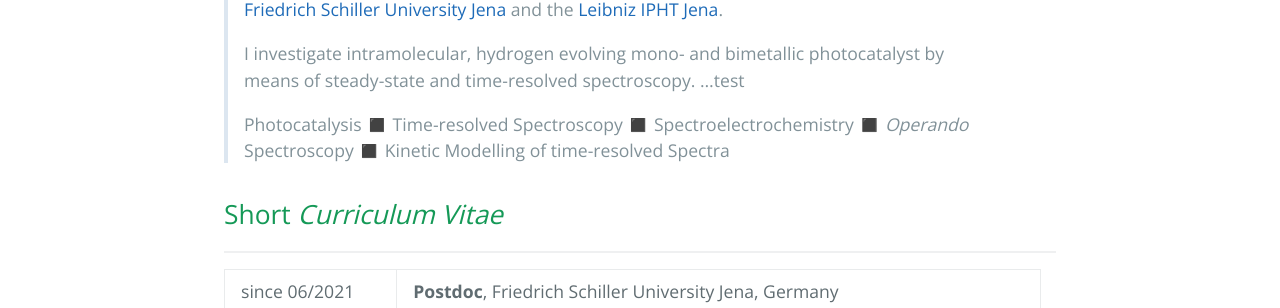
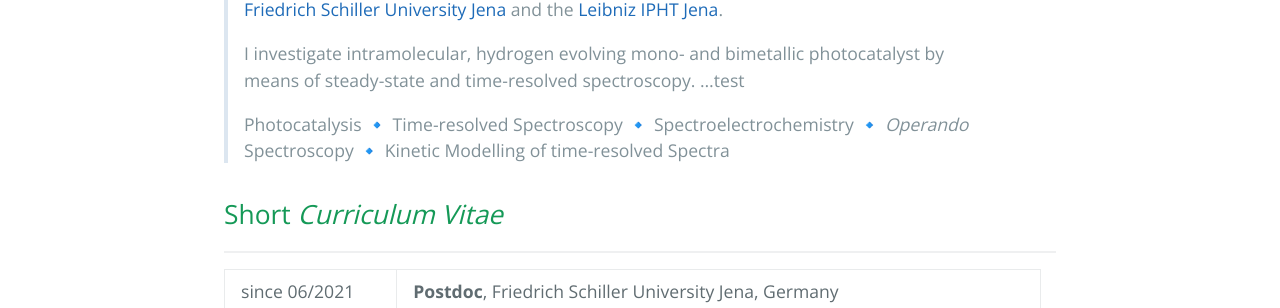
Before and after one commit to carolin-m/carolin-m.github.io, a Jekyll site: the page built from now.md, in a window 1280 px wide. Shown: the part 477-785 px from the top of the page. Built offline with Jekyll 4.4.1, drawn with Linux system fonts in a browser that asks for light colours.

Commit message:
Update now.md

```diff
--- a/now.md
+++ b/now.md
@@ -13,7 +13,7 @@ order: 2
 >
 > I investigate intramolecular, hydrogen evolving mono- and bimetallic photocatalyst by means of steady-state and time-resolved spectroscopy. ...test
 >
-> Photocatalysis ◼️ Time-resolved Spectroscopy ◼️ Spectroelectrochemistry ◼️ *Operando* Spectroscopy ◼️ Kinetic Modelling of time-resolved Spectra
+> Photocatalysis 🔹 Time-resolved Spectroscopy 🔹 Spectroelectrochemistry 🔹 *Operando* Spectroscopy 🔹 Kinetic Modelling of time-resolved Spectra
 
 ## Short *Curriculum Vitae* <br>
 ________________
```
